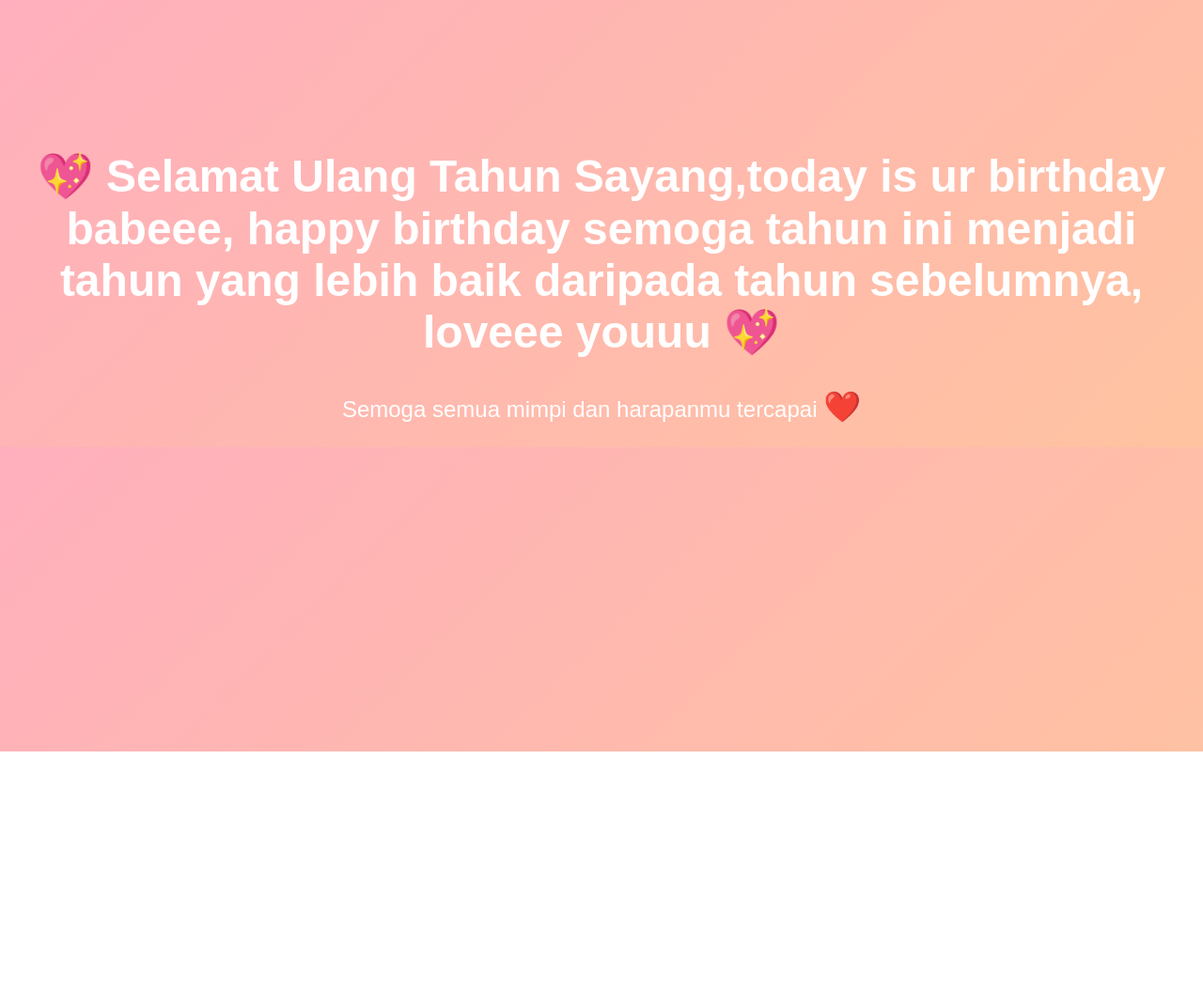
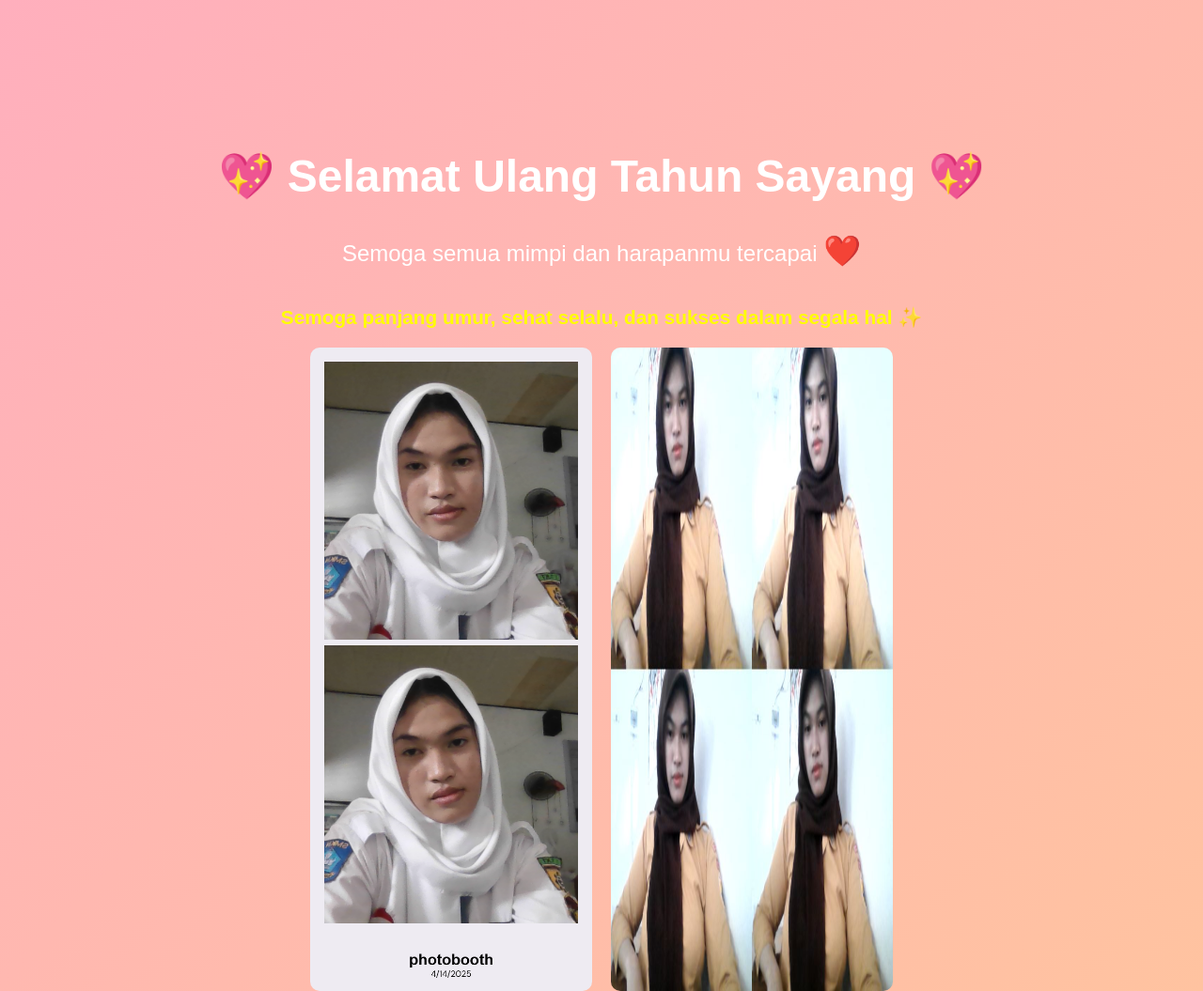
Before and after one commit to cheiloproclidaraaa/dangeraccesdarr, a plain HTML site: page index.html in a window 1280 px wide. Shown: the whole page at 94% size. Before the commit the page ends 800 px from the top, so only its background shows below. Drawn offline with Linux system fonts and the light colour scheme.

Commit message:
Update index.html

```diff
--- a/index.html
+++ b/index.html
@@ -36,11 +36,28 @@
             50% {transform: scale(1.3);}
             100% {transform: scale(1);}
         }
+        .extra-text {
+            color: yellow;
+            margin-top: 40px;
+            font-size: 1.3rem;
+        }
+        .gallery {
+            display: flex;
+            justify-content: center;
+            gap: 20px;
+            flex-wrap: wrap;
+            margin-top: 20px;
+        }
+        .gallery img {
+            border-radius: 10px;
+            max-width: 300px;
+            width: 100%;
+        }
     </style>
 </head>
 <body>
 
-    <h1>💖 Selamat Ulang Tahun Sayang,today is ur birthday babeee, happy birthday semoga tahun ini menjadi tahun yang lebih baik daripada tahun sebelumnya, loveee youuu 💖</h1>
+    <h1>💖 Selamat Ulang Tahun Sayang 💖</h1>
     <p>Semoga semua mimpi dan harapanmu tercapai <span class="heart">❤️</span></p>
 
     <!-- Musik otomatis -->
@@ -48,5 +65,14 @@
         <source src="https://www.bensound.com/bensound-music/bensound-love.mp3" type="audio/mpeg">
     </audio>
 
+    <!-- Tambahan teks -->
+    <h2 class="extra-text">Semoga panjang umur, sehat selalu, dan sukses dalam segala hal ✨</h2>
+
+    <!-- Dua foto berdampingan -->
+    <div class="gallery">
+        <img src="photobooth (1).png" alt="Foto Kenangan 1">
+        <img src="webcam-toy-photo4 (2).jpg" alt="Foto Kenangan 2">
+    </div>
+
 </body>
 </html>
```
